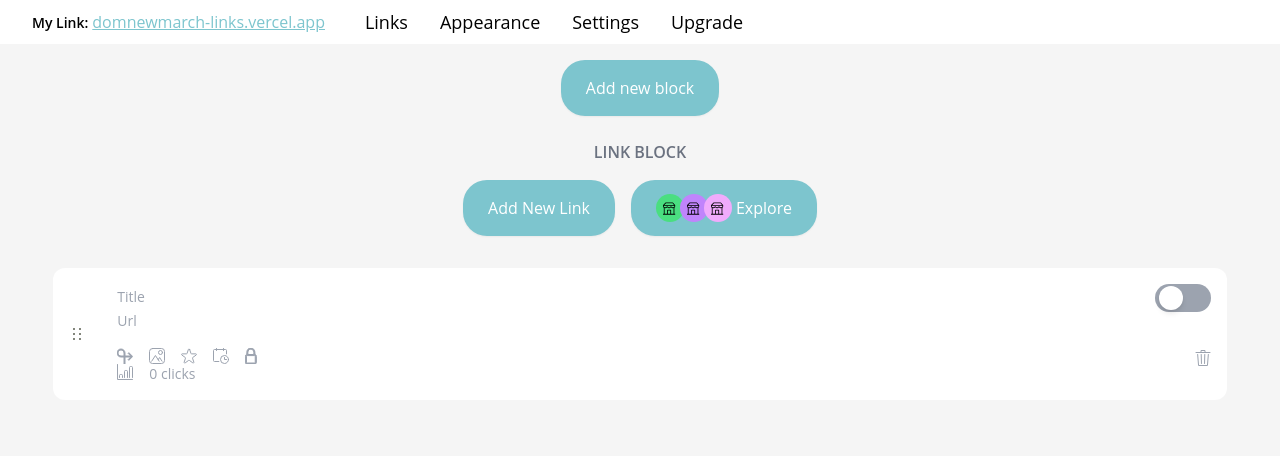
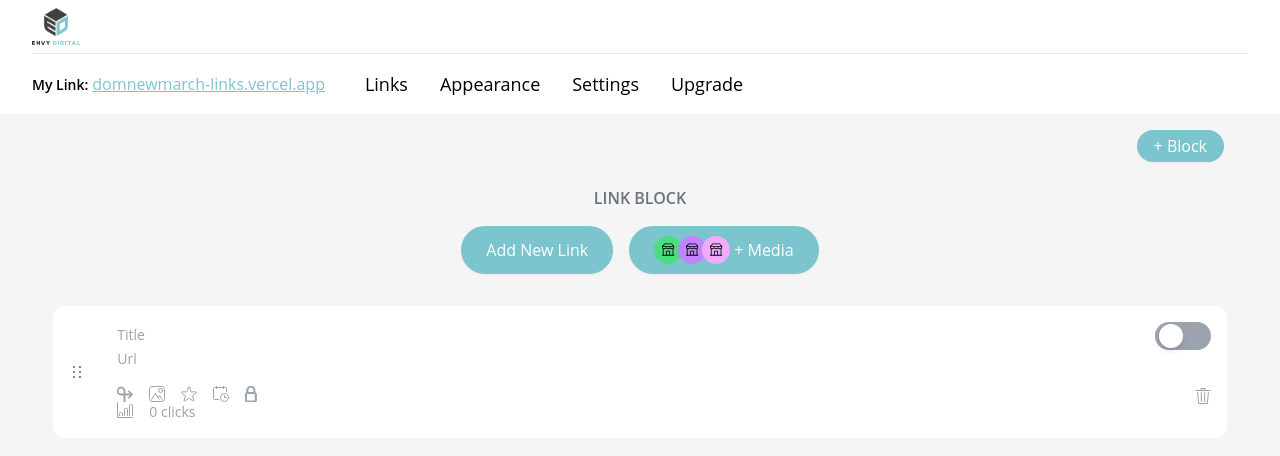
Before and after one commit to Domnewmarch/Envy-Links, a Next.js app: page /links in a window 1280 px wide. Shown: the top 456 px of the page. Built offline with nearby package versions, Linux system fonts and the light colour scheme.

Commit message:
finish link page and add appearance page

```diff
--- a/components/dashboard/button-icon.js
+++ b/components/dashboard/button-icon.js
@@ -3,7 +3,7 @@ export default function ButtonIcons(props) {
   return (
     <>
       <div className="flex justify-center">
-        <button onClick={props.onClick} type="button" className="inline-flex h-14 items-center px-6 py-3 border border-transparent text-base font-medium rounded-3xl shadow-sm text-white envy-blue-bg hover:bg-blue-400 mx-2 my-4 flex">
+        <button onClick={props.onClick} type="button" className="inline-flex h-12 items-center px-6 py-3 border border-transparent text-base font-medium rounded-3xl shadow-sm text-white envy-blue-bg hover:bg-blue-400 mx-2 my-4 flex">
           <span className="button-icons bg-green-400">
             <img src={props.iconOne} alt="" />
           </span>
--- a/components/dashboard/button.js
+++ b/components/dashboard/button.js
@@ -3,7 +3,7 @@ export default function ButtonPrimary(props) {
   return (
     <>
       <div className="flex justify-center">
-        <button onClick={props.onClick} type="button" className="h-14 items-center px-6 py-3 border border-transparent text-base font-medium rounded-3xl shadow-sm text-white envy-blue-bg hover:bg-blue-400 mx-2 my-4 flex">
+        <button onClick={props.onClick} type="button" className="h-12 items-center px-6 py-3 border border-transparent text-base font-medium rounded-3xl shadow-sm text-white envy-blue-bg hover:bg-blue-400 mx-2 my-4 flex">
           <span>{props.text}</span>
         </button>
       </div>
--- a/components/dashboard/nav.js
+++ b/components/dashboard/nav.js
@@ -1,7 +1,9 @@
+import { icons } from 'react-icons'
+
 /* This example requires Tailwind CSS v2.0+ */
 const navigation = [
-  { name: 'Links', href: '#' },
-  { name: 'Appearance', href: '#' },
+  { name: 'Links', href: '/links' },
+  { name: 'Appearance', href: '/appearance' },
   { name: 'Settings', href: '#' },
   { name: 'Upgrade', href: '#' }
 ]
@@ -10,7 +12,10 @@ export default function Nav() {
   return (
     <header className="bg-white">
       <nav className="max-w-7xl mx-auto px-4 sm:px-6 lg:px-8" aria-label="Top">
-        <div className="w-full py-2 flex items-center justify-between border-b lg:border-none">
+        <div className="border-b py-2">
+          <img className="w-12" src="/img/envy-logo.png" alt="" />
+        </div>
+        <div className="w-full py-4 flex items-center justify-between border-b lg:border-none">
           <div className="flex items-center">
             <div>
               <span className="font-semibold mr-1 text-sm">My Link:</span>
--- /dev/null
+++ b/components/dashboard/newButton.js
@@ -0,0 +1,12 @@
+/* This example requires Tailwind CSS v2.0+ */
+export default function NewButton(props) {
+  return (
+    <>
+      <div className="flex px-4 lg:px-12 justify-end">
+        <button onClick={props.onClick} type="button" className="h-8 items-center px-4 py-3 border border-transparent text-base font-medium rounded-3xl shadow-sm text-white envy-blue-bg hover:bg-blue-400 mx-2 my-4 flex">
+          <span>{props.text}</span>
+        </button>
+      </div>
+    </>
+  )
+}
--- a/components/dashboard/newLink.js
+++ b/components/dashboard/newLink.js
@@ -5,7 +5,7 @@ export default function NewLink() {
   return (
     <div className="bg-white w-11/12 flex m-auto rounded-xl my-4 p-2">
       {/* left drag  box */}
-      <div className="item-center justify-center m-auto cursor-grab px-2 flex">
+      <div className="item-center justify-center m-auto cursor-grab px-2 flex handle">
         <svg width="16" height="16" viewBox="0 0 16 16" fill="none" xmlns="http://www.w3.org/2000/svg">
           <path fill-rule="evenodd" clip-rule="evenodd" d="M5 4C5.55228 4 6 3.55228 6 3C6 2.44772 5.55228 2 5 2C4.44772 2 4 2.44772 4 3C4 3.55228 4.44772 4 5 4ZM6 8C6 8.55228 5.55228 9 5 9C4.44772 9 4 8.55228 4 8C4 7.44772 4.44772 7 5 7C5.55228 7 6 7.44772 6 8ZM6 13C6 13.5523 5.55228 14 5 14C4.44772 14 4 13.5523 4 13C4 12.4477 4.44772 12 5 12C5.55228 12 6 12.4477 6 13ZM12 8C12 8.55228 11.5523 9 11 9C10.4477 9 10 8.55228 10 8C10 7.44772 10.4477 7 11 7C11.5523 7 12 7.44772 12 8ZM11 14C11.5523 14 12 13.5523 12 13C12 12.4477 11.5523 12 11 12C10.4477 12 10 12.4477 10 13C10 13.5523 10.4477 14 11 14ZM12 3C12 3.55228 11.5523 4 11 4C10.4477 4 10 3.55228 10 3C10 2.44772 10.4477 2 11 2C11.5523 2 12 2.44772 12 3Z" fill="#676B5F"></path>
         </svg>
--- a/components/dashboard/newLinkBlock.js
+++ b/components/dashboard/newLinkBlock.js
@@ -16,7 +16,7 @@ export default function NewLinkBlock() {
         <div className=" bg-neutral-100 pb-4">
           <div className="flex items-center m-auto justify-center">
             <ButtonPrimary onClick={addLink} text="Add New Link" />
-            <ButtonIcons text="Explore" iconOne="/img/house.svg" iconTwo="/img/house.svg" iconThree="/img/house.svg" />
+            <ButtonIcons text="+ Media" iconOne="/img/house.svg" iconTwo="/img/house.svg" iconThree="/img/house.svg" />
           </div>
           {links.map((item, i) => (
             <NewLink key={i} />
--- a/package.json
+++ b/package.json
@@ -13,6 +13,7 @@
     "next-themes": "^0.2.0",
     "react": "18.0.0",
     "react-dom": "18.0.0",
+    "react-draggable": "^4.4.5",
     "react-icons": "^4.4.0"
   },
   "devDependencies": {
--- /dev/null
+++ b/pages/appearance.js
@@ -0,0 +1,15 @@
+import Nav from '../components/dashboard/nav'
+import React, { useState } from 'react'
+
+export default function Links() {
+  const [components, setComponents] = useState(['Add Component'])
+  function addComponent() {
+    setComponents([...components, 'Add Component'])
+  }
+
+  return (
+    <div className=" bg-neutral-100 h-screen">
+      <Nav />
+    </div>
+  )
+}
--- a/pages/links.js
+++ b/pages/links.js
@@ -3,6 +3,8 @@ import Nav from '../components/dashboard/nav'
 import NewLink from '../components/dashboard/newLink'
 import NewLinkBlock from '../components/dashboard/newLinkBlock'
 import React, { useState } from 'react'
+import NewButton from '../components/dashboard/newButton'
+import Draggable from 'react-draggable'
 
 export default function Links() {
   const [components, setComponents] = useState(['Add Component'])
@@ -13,7 +15,7 @@ export default function Links() {
   return (
     <div className=" bg-neutral-100 h-screen">
       <Nav />
-      <ButtonPrimary onClick={addComponent} text="Add new block" />
+      <NewButton onClick={addComponent} text="+ Block" />
       {components.map((item, i) => (
         <NewLinkBlock key={i} />
       ))}
```
Also changed, not shown: 1 other file (tests, documents, lock files or other folders).
